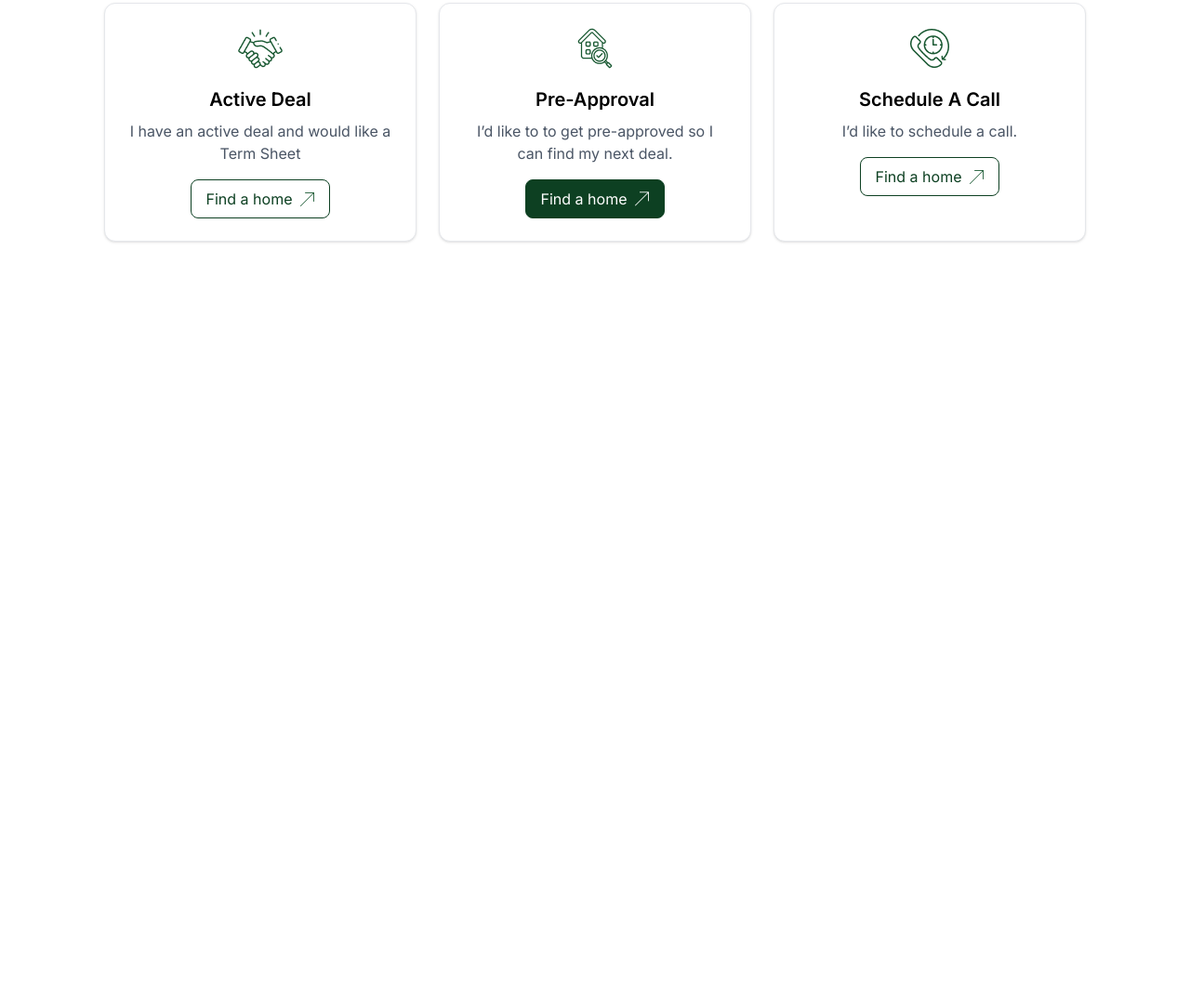
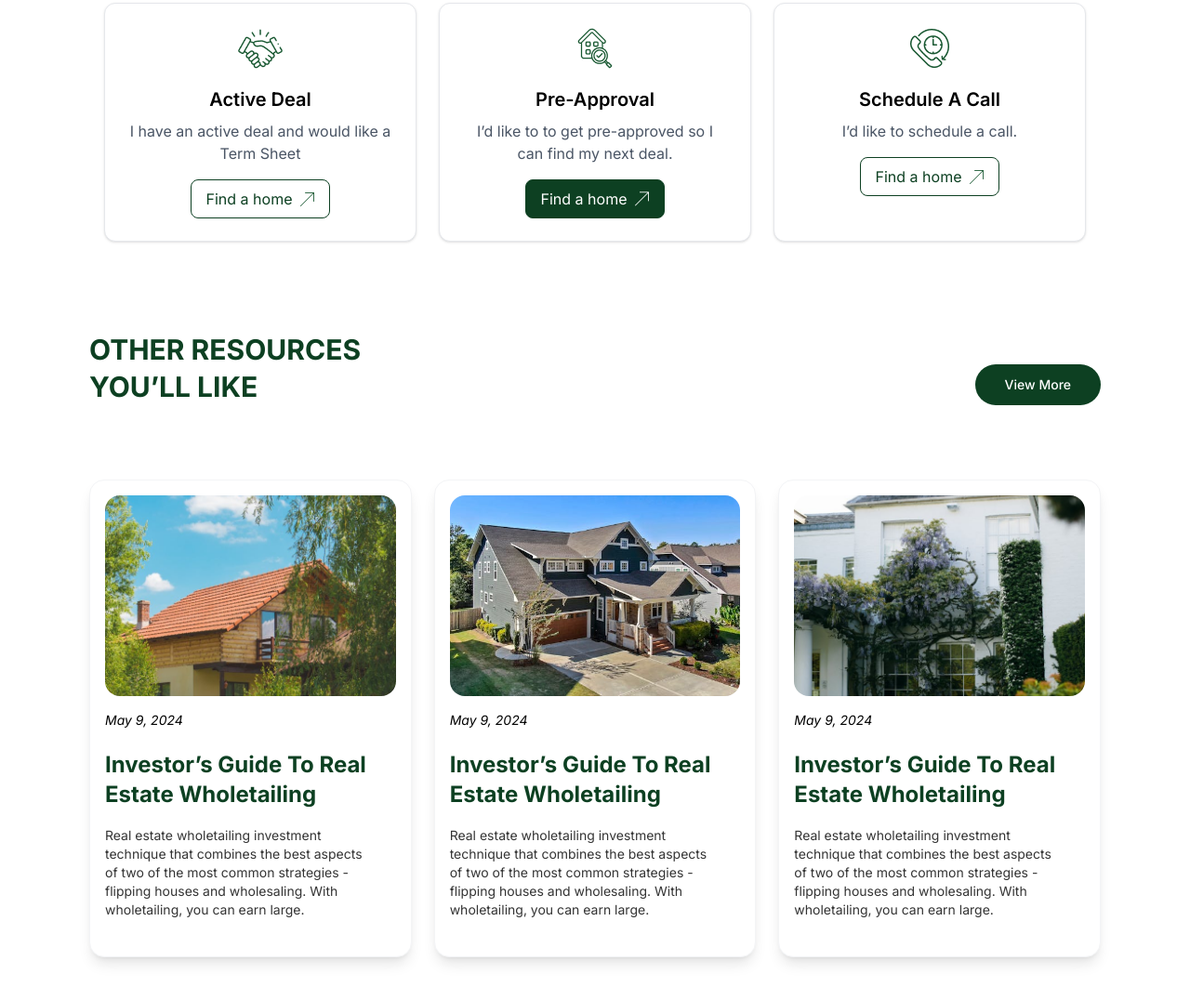
Before and after one commit to immobarok/softvence_task, a plain HTML site: page index.html in a window 1280 px wide. Shown: the part 4699-5775 px from the top of the page at 93% size. Before the commit the page ends 5055 px from the top, so only its background shows below. Drawn offline with nearby package versions, Linux system fonts and the light colour scheme.

Commit message:
Other resources page done

```diff
--- a/index.html
+++ b/index.html
@@ -567,15 +567,15 @@
             <button>$3,45,000</button>
           </div>
         </div>
-
-        <!-- Card 2 and Card 3 would follow same pattern -->
       </div>
     </div>
+  </div>
   </div>
 
   <!-- Interest in working with us  -->
   <div class="px-4 sm:px-8 md:px-16 lg:px-24 my-16 lg:my-24 relative">
-    <h1 class="text-2xl sm:text-3xl md:text-4xl font-bold text-center mb-2 uppercase text-primarydark">Interest in working with us</h1>
+    <h1 class="text-2xl sm:text-3xl md:text-4xl font-bold text-center mb-2 uppercase text-primarydark">Interest in working
+      with us</h1>
     <p class="text-center">We work with real estate investors across the country every day. How can we help?</p>
     <div class="my-10 px-4">
       <div class="grid grid-cols-1 sm:grid-cols-2 md:grid-cols-3 gap-6">
@@ -621,6 +621,52 @@
   </div>
 
 
+  <div class="px-4 sm:px-8 md:px-16 lg:px-24 my-16 lg:my-24 relative">
+    <div class="flex justify-between items-end">
+      <h1 class="text-3xl font-bold uppercase leading-10 text-primarydark">
+        Other Resources<br> You’ll Like
+      </h1>
+      <button class="bg-primarydark px-8 py-3 text-white text-sm font-medium rounded-full">View More</button>
+    </div>
+    <div class="grid grid-cols-1 md:grid-cols-2 lg:grid-cols-3 gap-6 mt-20">
+        <div class="bg-white border border-gray-100 rounded-2xl px-4 pb-10 pt-4 shadow-lg">
+          <figure class="overflow-hidden">
+            <img src="/public/images/card_image_1.jpg" alt="" class="object-cover object-center w-full h-54 rounded-2xl">
+          </figure>
+          <div class="space-y-2.5">
+            <p class="italic text-sm pt-4">May 9, 2024</p>
+            <h1 class="font-bold text-2xl text-primarydark pt-3">Investor’s Guide To Real Estate Wholetailing</h1>
+            <p class="text-secondary text-sm pr-7 pt-2">Real estate wholetailing investment technique that combines the best aspects of two of the
+              most common strategies -
+              flipping houses and wholesaling. With wholetailing, you can earn large.</p>
+          </div>
+        </div>
+        <div class="bg-white border border-gray-100 rounded-2xl px-4 pb-10 pt-4 shadow-lg">
+          <figure class="overflow-hidden">
+            <img src="/public/images/card_image_2.jpg" alt="" class="object-cover object-center w-full h-54 rounded-2xl">
+          </figure>
+          <div class="space-y-2.5">
+            <p class="italic text-sm pt-4">May 9, 2024</p>
+            <h1 class="font-bold text-2xl text-primarydark pt-3">Investor’s Guide To Real Estate Wholetailing</h1>
+            <p class="text-secondary text-sm pr-7 pt-2">Real estate wholetailing investment technique that combines the best aspects of two of the
+              most common strategies -
+              flipping houses and wholesaling. With wholetailing, you can earn large.</p>
+          </div>
+        </div>
+        <div class="bg-white border border-gray-100 rounded-2xl px-4 pb-10 pt-4 shadow-lg">
+          <figure class="overflow-hidden">
+            <img src="/public/images/card_image_3.jpg" alt="" class="object-cover object-center w-full h-54 rounded-2xl">
+          </figure>
+          <div class="space-y-2.5">
+            <p class="italic text-sm pt-4">May 9, 2024</p>
+            <h1 class="font-bold text-2xl text-primarydark pt-3">Investor’s Guide To Real Estate Wholetailing</h1>
+            <p class="text-secondary text-sm pr-7 pt-2">Real estate wholetailing investment technique that combines the best aspects of two of the
+              most common strategies -
+              flipping houses and wholesaling. With wholetailing, you can earn large.</p>
+          </div>
+        </div>
+    </div>
+  </div>
 
   <!-- cdn jQuery  -->
   <script src="https://cdnjs.cloudflare.com/ajax/libs/jquery/3.7.1/jquery.min.js"
```
